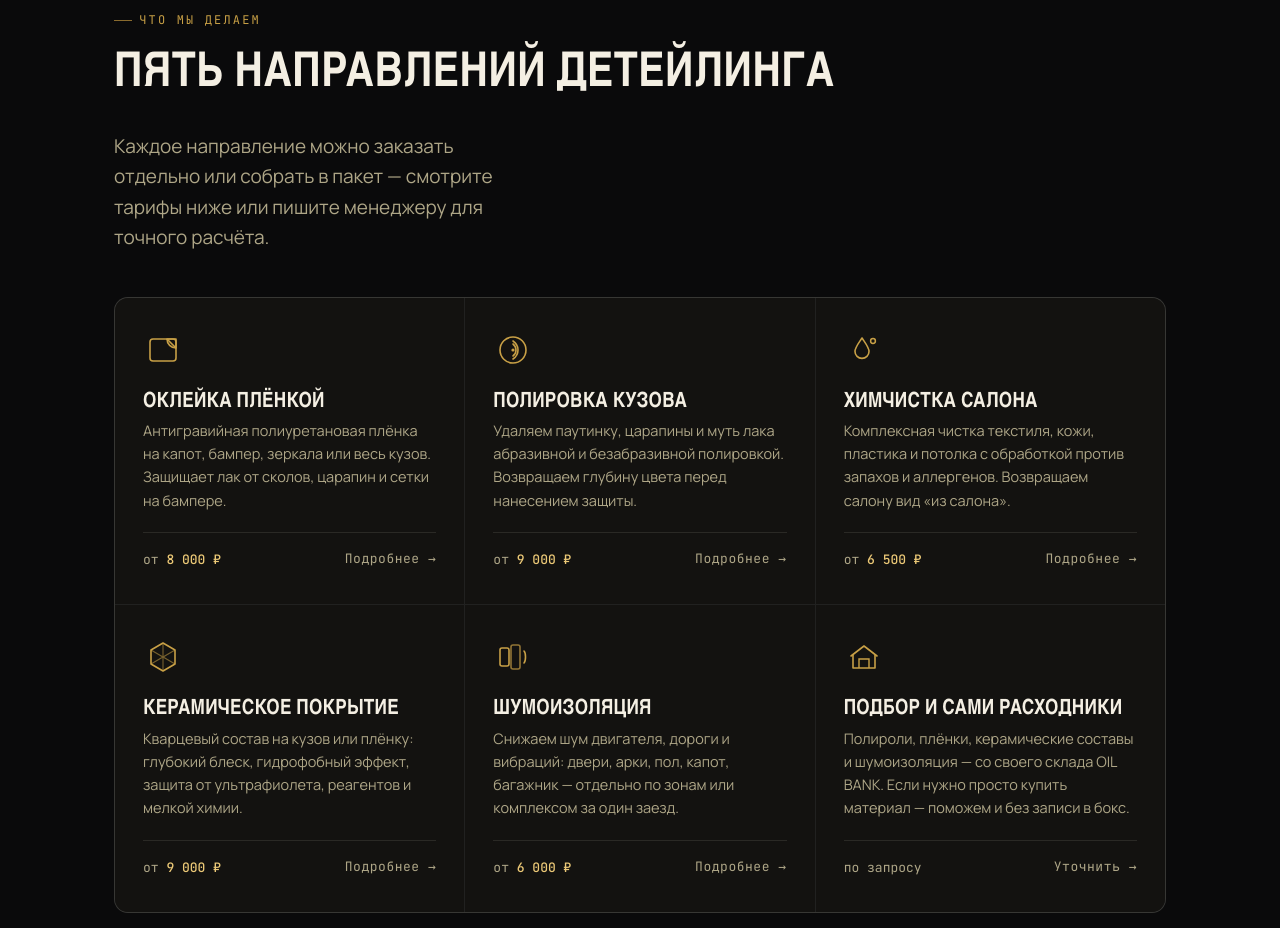
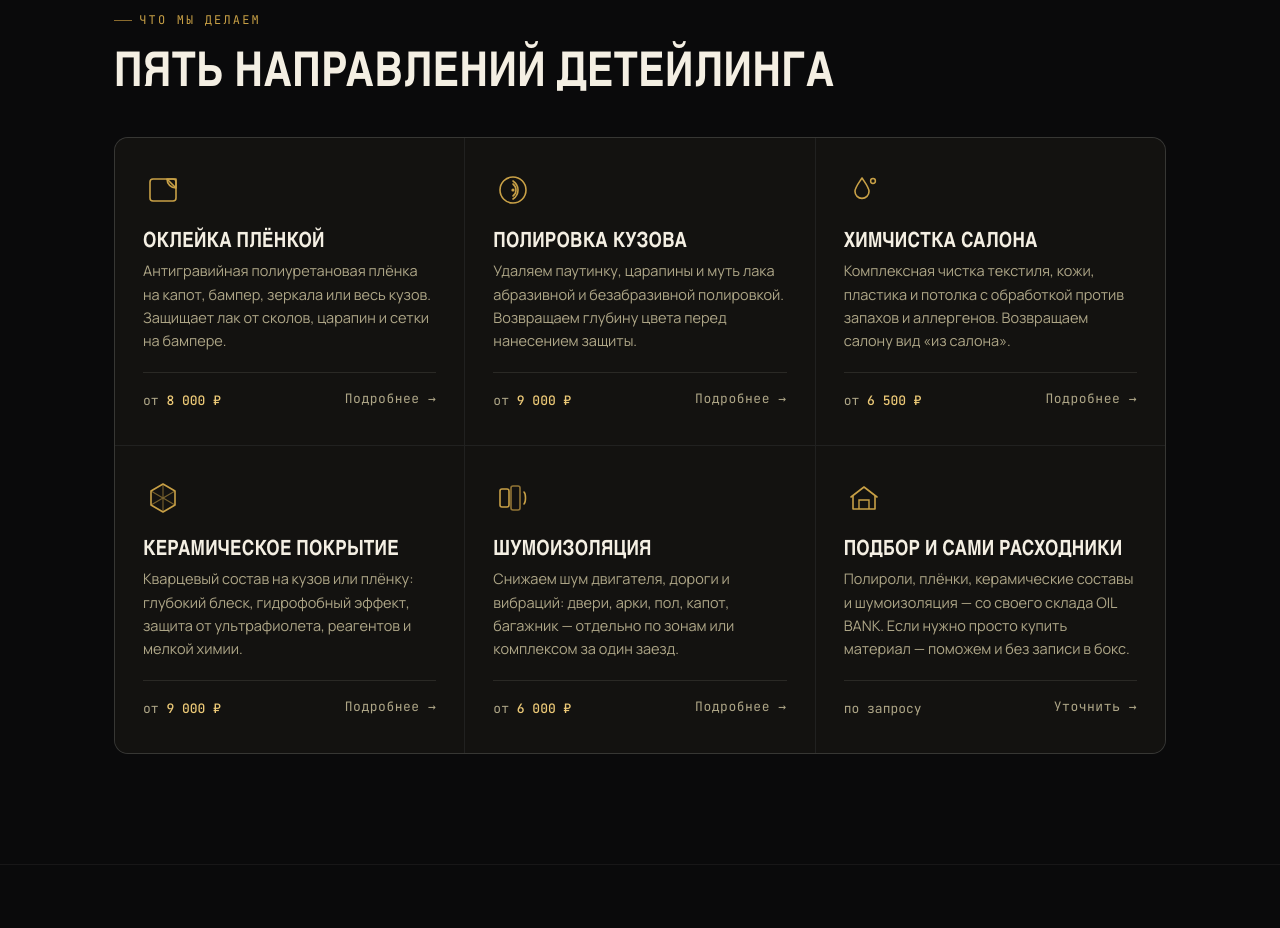
Before and after one commit to shvabriq/oil-bank, a plain HTML site: page index.html in a window 1280 px wide. Shown: the part 1697-2625 px from the top of the page. Drawn offline with Linux system fonts and the light colour scheme.

Commit message:
Update index.html

```diff
--- a/index.html
+++ b/index.html
@@ -129,7 +129,7 @@
           <span class="eyebrow">Что мы делаем</span>
           <h2>Пять направлений детейлинга</h2>
         </div>
-        <p class="lede">Каждое направление можно заказать отдельно или собрать в пакет — смотрите тарифы ниже или пишите менеджеру для точного расчёта.</p>
+
       </div>
 
       <div class="svc-grid">
```
